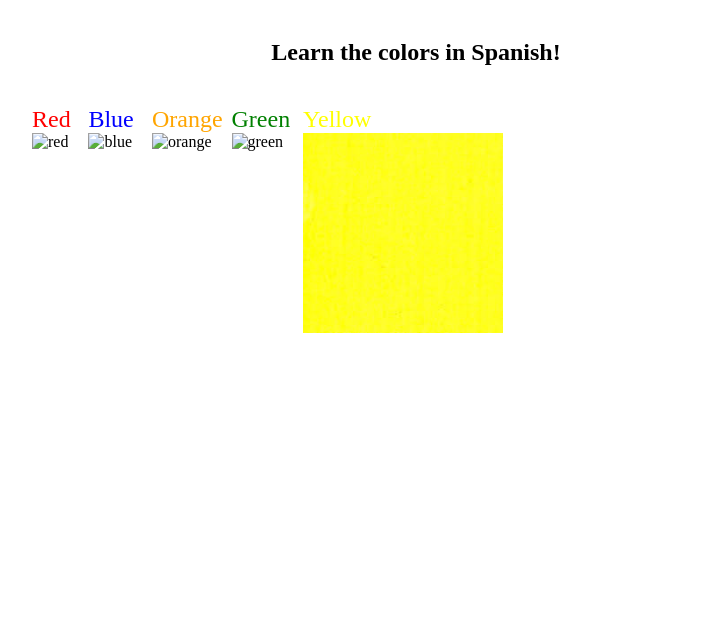
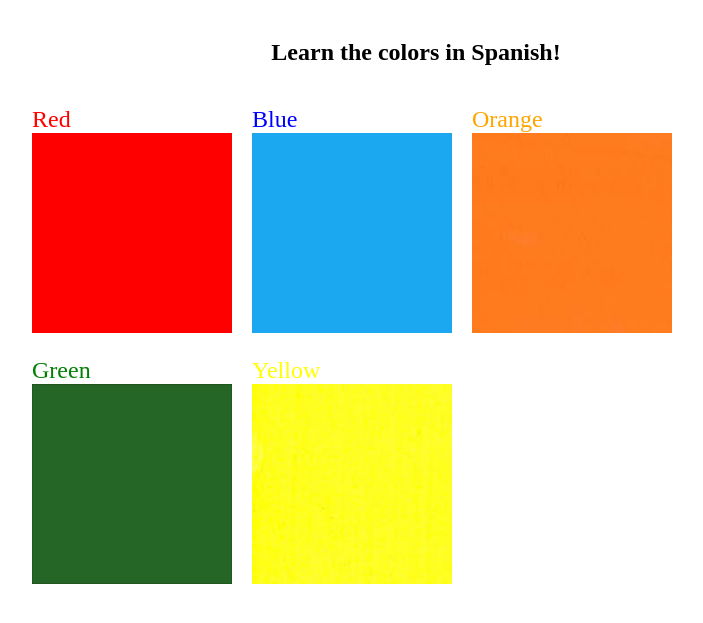
Before and after one commit to yojoeasy/div, a plain HTML site: page index.html in a window 1280 px wide. Shown: the part 61-684 px from the top of the page, without its empty margins (224-927 px from the left). Drawn offline with Linux system fonts and the light colour scheme; the site is published under a folder, as on GitHub Pages, so addresses that start at the root find nothing.

Commit message:
Update index.html

```diff
--- a/index.html
+++ b/index.html
@@ -12,27 +12,27 @@
     <div class="container">
       <div class="color">
         <h2 class="color-title" id="red">Red</h2>
-        <img src="/red.png" alt="red" />
+        <img src="./red.png" alt="red" />
       </div>
 
       <div class="color">
         <h2 class="color-title" id="blue">Blue</h2>
-        <img src="/blue.png" alt="blue" />
+        <img src="./blue.png" alt="blue" />
       </div>
 
       <div class="color">
         <h2 class="color-title" id="orange">Orange</h2>
-        <img src="/orange.png" alt="orange" />
+        <img src="./orange.png" alt="orange" />
       </div>
 
       <div class="color">
         <h2 class="color-title" id="green">Green</h2>
-        <img src="/green.png" alt="green" />
+        <img src="./green.png" alt="green" />
       </div>
 
       <div class="color">
         <h2 class="color-title" id="yellow">Yellow</h2>
-        <img src="yellow.png" alt="yellow" />
+        <img src="./yellow.png" alt="yellow" />
       </div>
     </div>
   </body>
```
